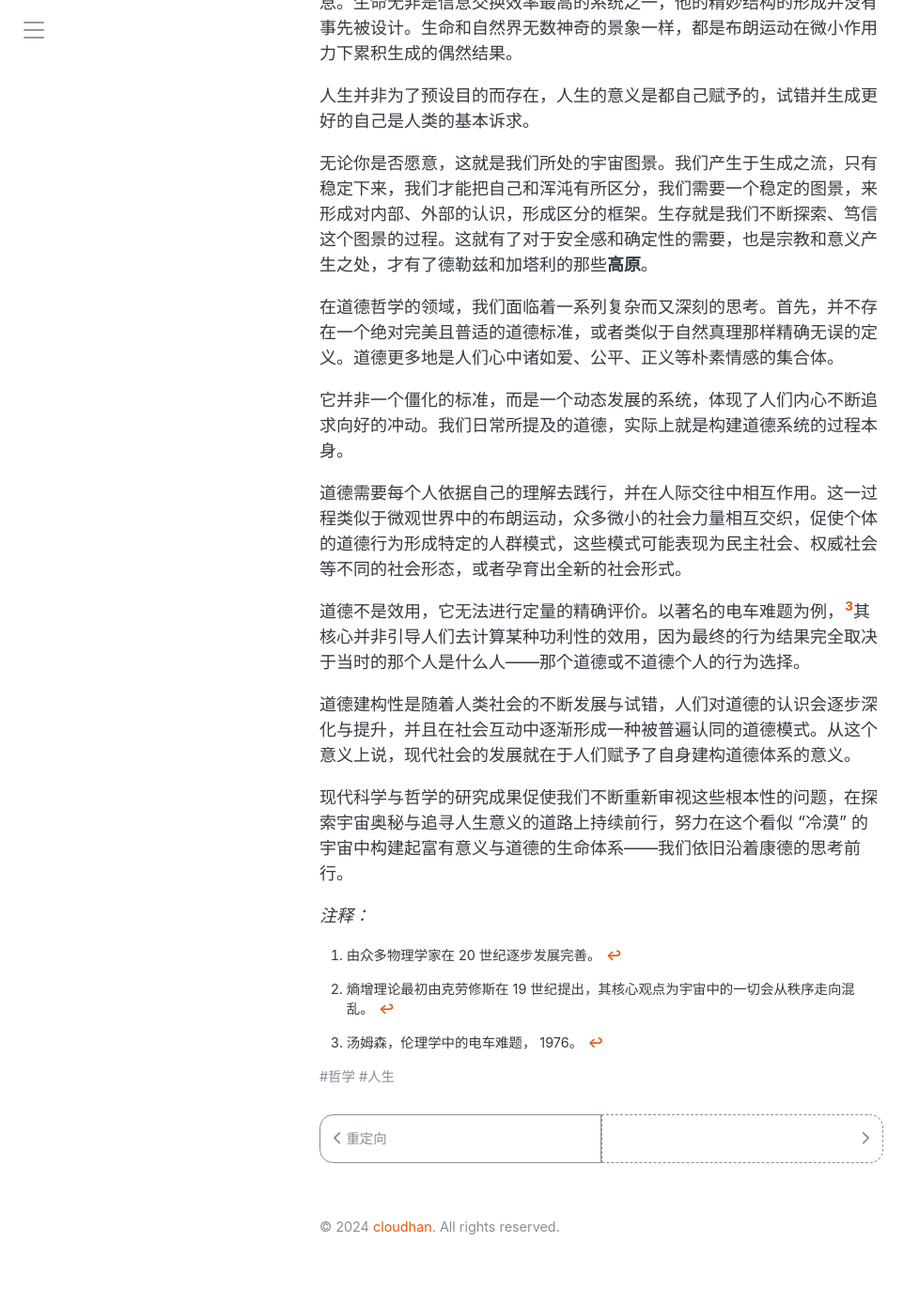
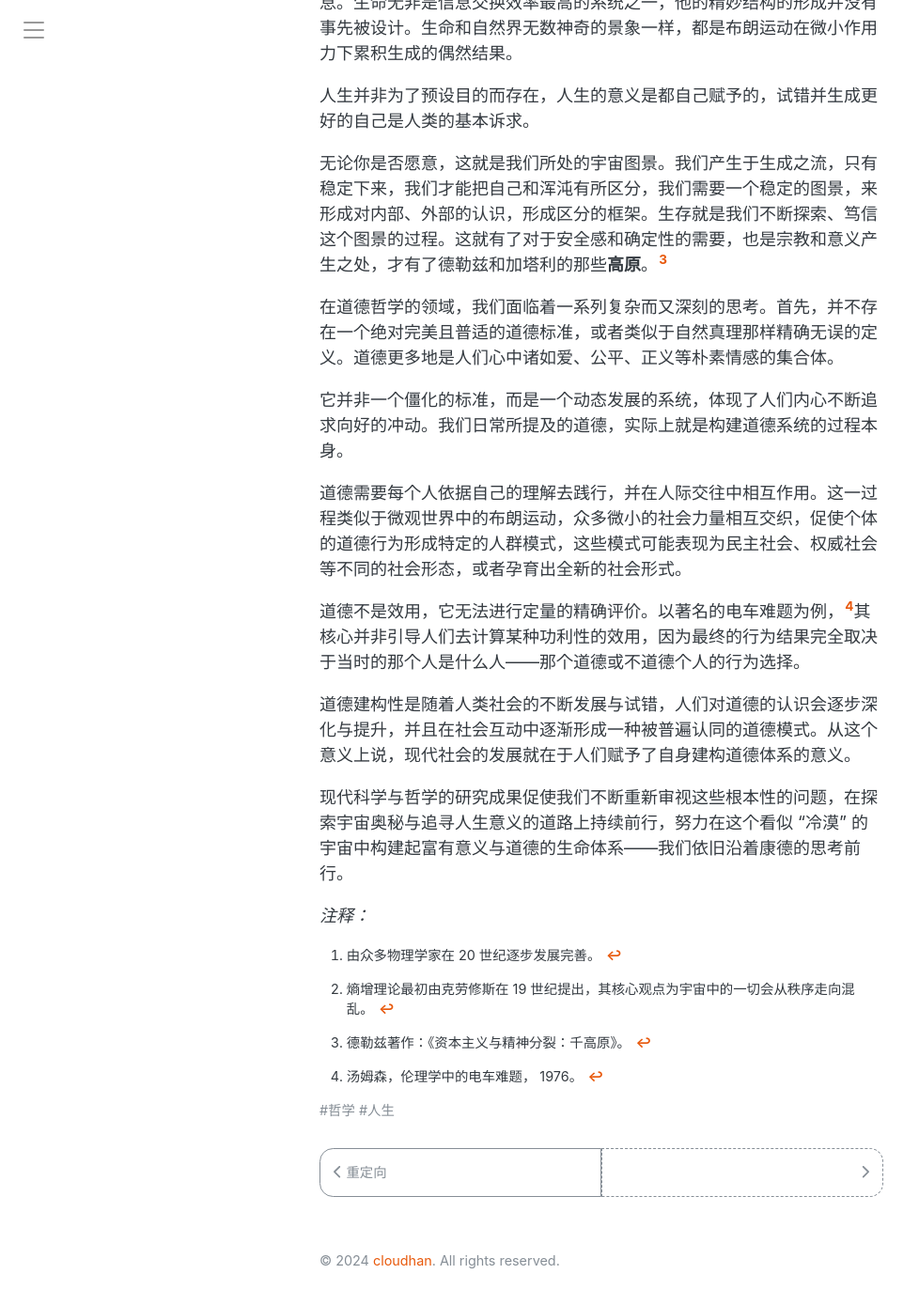
Before and after one commit to symphonyh/symphonyh.github.io, a Jekyll site: the page built from _posts/2024-11-25-tujing.md, in a window 1280 px wide and 1400 px high, scrolled down 1064 px. Shown: the top 1389 px of the window at 94% size, without its empty margins (0-978 px from the left). Built offline with Jekyll 4.4.1, drawn with Linux system fonts in a browser that asks for light colours; comment, search, counter and statistics services are not loaded; before the commit the page ends 2428 px from its top, so only the background shows below that.

Commit message:
Update 2024-11-25-tujing.md

```diff
--- a/_posts/2024-11-25-tujing.md
+++ b/_posts/2024-11-25-tujing.md
@@ -52,4 +52,5 @@ comments: true
 
 [^fn1]:由众多物理学家在 20 世纪逐步发展完善。
 [^fn2]:熵增理论最初由克劳修斯在 19 世纪提出，其核心观点为宇宙中的一切会从秩序走向混乱。
-[^fn3]:汤姆森，伦理学中的电车难题， 1976。
+[^fn3]:德勒兹著作：《资本主义与精神分裂：千高原》。
+[^fn4]:汤姆森，伦理学中的电车难题， 1976。
```
Also changed, not shown: other parts of _posts/2024-11-25-tujing.md (+2 -2 lines).
